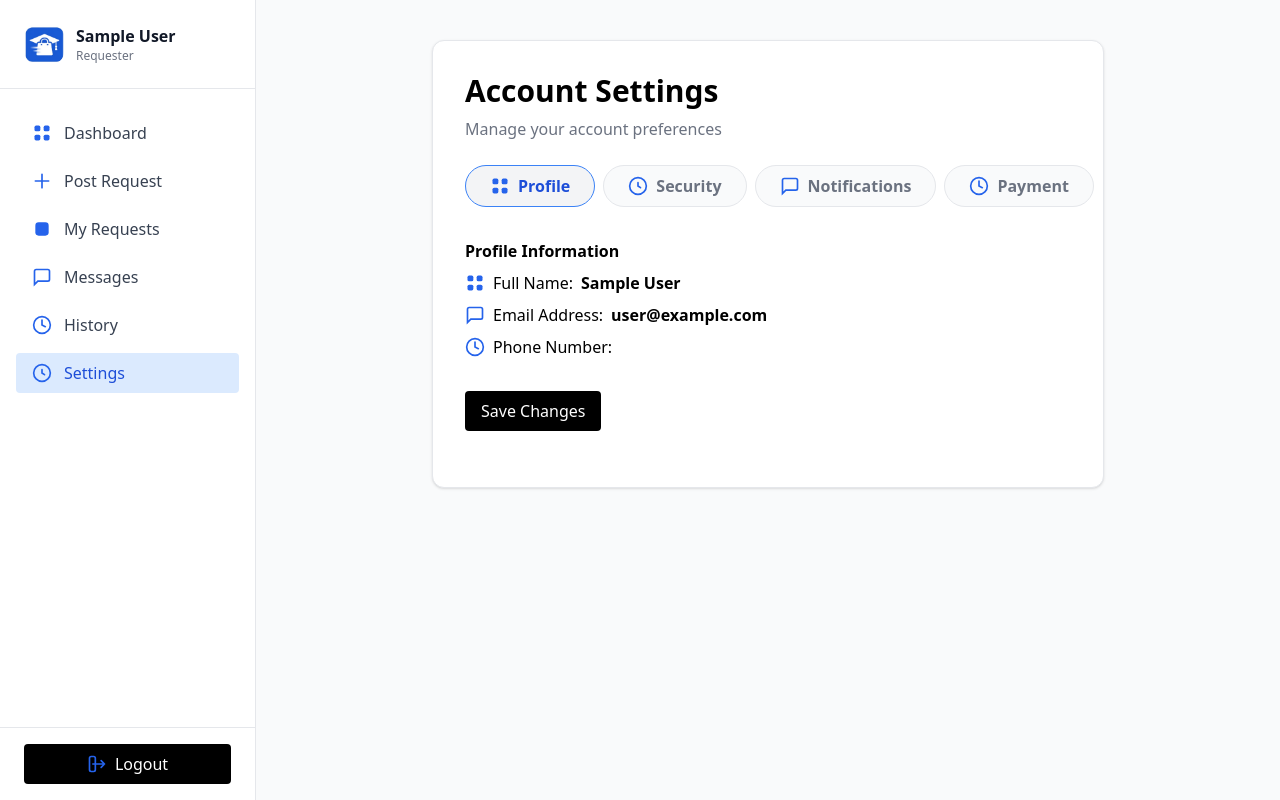
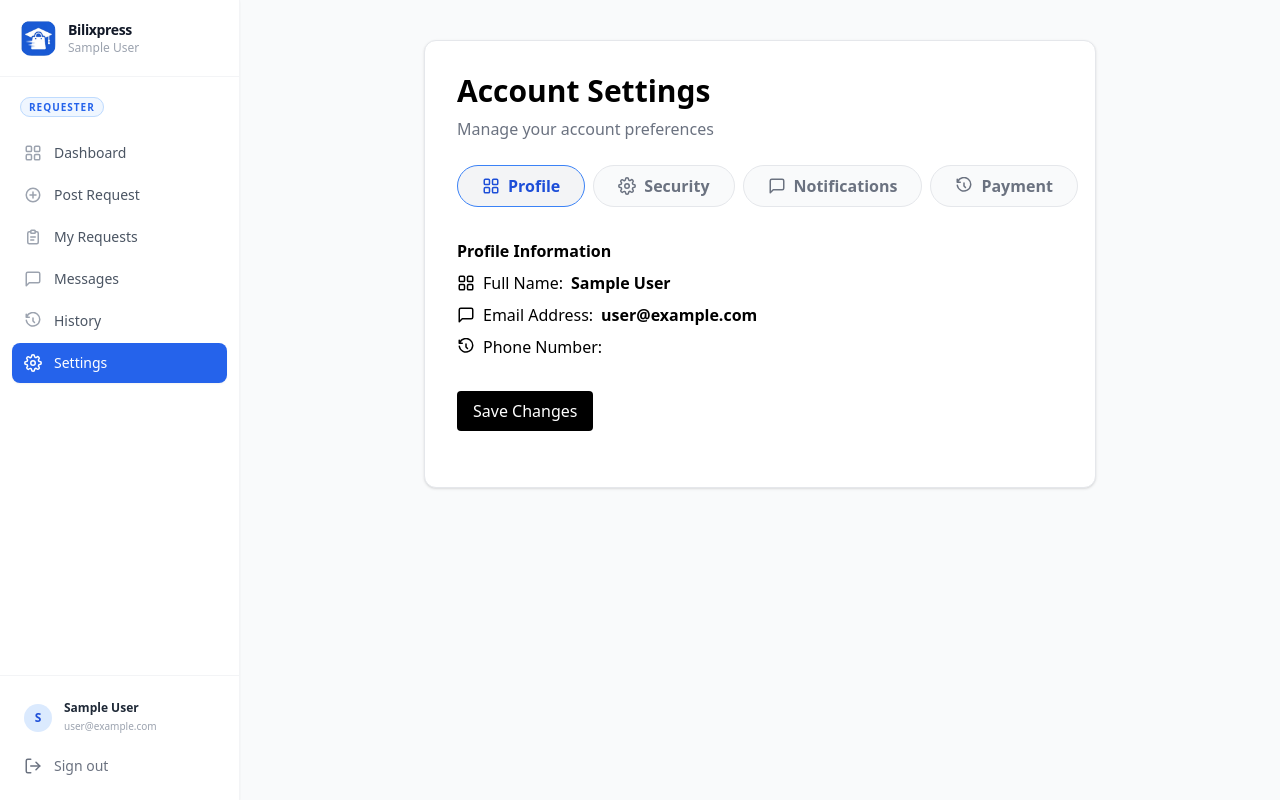
Before and after one commit to 1MS0free/BilixPress, a React (Create React App) app in the folder client/: page /settings in a window 1280 px wide. Built offline with nearby package versions, Linux system fonts and the light colour scheme; no server answers; the database is empty; sample sign-in values are in the browser's storage.

Commit message:
professional look

```diff
--- a/client/src/components/Icon.js
+++ b/client/src/components/Icon.js
@@ -1,30 +1,71 @@
-// src/components/Icon.js
+// src/components/Icon.jsx
 import React from 'react';
 
 const icons = {
   dashboard: (
-    <svg width="20" height="20" fill="none" viewBox="0 0 24 24"><rect x="3" y="3" width="7" height="7" rx="2" fill="#2563eb"/><rect x="14" y="3" width="7" height="7" rx="2" fill="#2563eb"/><rect x="14" y="14" width="7" height="7" rx="2" fill="#2563eb"/><rect x="3" y="14" width="7" height="7" rx="2" fill="#2563eb"/></svg>
+    <svg width="18" height="18" viewBox="0 0 24 24" fill="none" stroke="currentColor" strokeWidth="2" strokeLinecap="round" strokeLinejoin="round">
+      <rect x="3" y="3" width="7" height="7" rx="1.5"/>
+      <rect x="14" y="3" width="7" height="7" rx="1.5"/>
+      <rect x="14" y="14" width="7" height="7" rx="1.5"/>
+      <rect x="3" y="14" width="7" height="7" rx="1.5"/>
+    </svg>
   ),
   post: (
-    <svg width="20" height="20" fill="none" viewBox="0 0 24 24"><path d="M12 4v16m8-8H4" stroke="#2563eb" strokeWidth="2" strokeLinecap="round"/></svg>
+    <svg width="18" height="18" viewBox="0 0 24 24" fill="none" stroke="currentColor" strokeWidth="2" strokeLinecap="round" strokeLinejoin="round">
+      <circle cx="12" cy="12" r="9"/>
+      <path d="M12 8v8M8 12h8"/>
+    </svg>
   ),
   requests: (
-    <svg width="20" height="20" fill="none" viewBox="0 0 24 24"><rect x="4" y="4" width="16" height="16" rx="4" fill="#2563eb"/></svg>
+    <svg width="18" height="18" viewBox="0 0 24 24" fill="none" stroke="currentColor" strokeWidth="2" strokeLinecap="round" strokeLinejoin="round">
+      <path d="M9 5H7a2 2 0 00-2 2v12a2 2 0 002 2h10a2 2 0 002-2V7a2 2 0 00-2-2h-2"/>
+      <rect x="9" y="3" width="6" height="4" rx="1"/>
+      <path d="M9 12h6M9 16h4"/>
+    </svg>
   ),
   messages: (
-    <svg width="20" height="20" fill="none" viewBox="0 0 24 24"><path d="M21 15a2 2 0 01-2 2H7l-4 4V5a2 2 0 012-2h14a2 2 0 012 2z" stroke="#2563eb" strokeWidth="2"/></svg>
+    <svg width="18" height="18" viewBox="0 0 24 24" fill="none" stroke="currentColor" strokeWidth="2" strokeLinecap="round" strokeLinejoin="round">
+      <path d="M21 15a2 2 0 01-2 2H7l-4 4V5a2 2 0 012-2h14a2 2 0 012 2z"/>
+    </svg>
   ),
   history: (
-    <svg width="20" height="20" fill="none" viewBox="0 0 24 24"><circle cx="12" cy="12" r="10" stroke="#2563eb" strokeWidth="2"/><path d="M12 6v6l4 2" stroke="#2563eb" strokeWidth="2" strokeLinecap="round"/></svg>
+    <svg width="18" height="18" viewBox="0 0 24 24" fill="none" stroke="currentColor" strokeWidth="2" strokeLinecap="round" strokeLinejoin="round">
+      <polyline points="12 8 12 12 14 14"/>
+      <path d="M3.05 11a9 9 0 1 0 .5-4.5"/>
+      <polyline points="3 3 3 7 7 7"/>
+    </svg>
   ),
   settings: (
-    <svg width="20" height="20" fill="none" viewBox="0 0 24 24"><circle cx="12" cy="12" r="10" stroke="#2563eb" strokeWidth="2"/><path d="M12 8v4l3 2" stroke="#2563eb" strokeWidth="2" strokeLinecap="round"/></svg>
+    <svg width="18" height="18" viewBox="0 0 24 24" fill="none" stroke="currentColor" strokeWidth="2" strokeLinecap="round" strokeLinejoin="round">
+      <circle cx="12" cy="12" r="3"/>
+      <path d="M19.4 15a1.65 1.65 0 00.33 1.82l.06.06a2 2 0 010 2.83 2 2 0 01-2.83 0l-.06-.06a1.65 1.65 0 00-1.82-.33 1.65 1.65 0 00-1 1.51V21a2 2 0 01-4 0v-.09A1.65 1.65 0 009 19.4a1.65 1.65 0 00-1.82.33l-.06.06a2 2 0 01-2.83-2.83l.06-.06A1.65 1.65 0 004.68 15a1.65 1.65 0 00-1.51-1H3a2 2 0 010-4h.09A1.65 1.65 0 004.6 9a1.65 1.65 0 00-.33-1.82l-.06-.06a2 2 0 012.83-2.83l.06.06A1.65 1.65 0 009 4.68a1.65 1.65 0 001-1.51V3a2 2 0 014 0v.09a1.65 1.65 0 001 1.51 1.65 1.65 0 001.82-.33l.06-.06a2 2 0 012.83 2.83l-.06.06A1.65 1.65 0 0019.4 9a1.65 1.65 0 001.51 1H21a2 2 0 010 4h-.09a1.65 1.65 0 00-1.51 1z"/>
+    </svg>
   ),
   logout: (
-    <svg width="20" height="20" fill="none" viewBox="0 0 24 24"><path d="M17 16l4-4m0 0l-4-4m4 4H7" stroke="#2563eb" strokeWidth="2" strokeLinecap="round" strokeLinejoin="round"/><rect x="3" y="3" width="7" height="18" rx="2" stroke="#2563eb" strokeWidth="2"/></svg>
+    <svg width="18" height="18" viewBox="0 0 24 24" fill="none" stroke="currentColor" strokeWidth="2" strokeLinecap="round" strokeLinejoin="round">
+      <path d="M9 21H5a2 2 0 01-2-2V5a2 2 0 012-2h4"/>
+      <polyline points="16 17 21 12 16 7"/>
+      <line x1="21" y1="12" x2="9" y2="12"/>
+    </svg>
+  ),
+  box: (
+    <svg width="18" height="18" viewBox="0 0 24 24" fill="none" stroke="currentColor" strokeWidth="2" strokeLinecap="round" strokeLinejoin="round">
+      <path d="M21 16V8a2 2 0 00-1-1.73l-7-4a2 2 0 00-2 0l-7 4A2 2 0 003 8v8a2 2 0 001 1.73l7 4a2 2 0 002 0l7-4A2 2 0 0021 16z"/>
+      <polyline points="3.27 6.96 12 12.01 20.73 6.96"/>
+      <line x1="12" y1="22.08" x2="12" y2="12"/>
+    </svg>
+  ),
+  list: (
+    <svg width="18" height="18" viewBox="0 0 24 24" fill="none" stroke="currentColor" strokeWidth="2" strokeLinecap="round" strokeLinejoin="round">
+      <line x1="8" y1="6" x2="21" y2="6"/>
+      <line x1="8" y1="12" x2="21" y2="12"/>
+      <line x1="8" y1="18" x2="21" y2="18"/>
+      <line x1="3" y1="6" x2="3.01" y2="6"/>
+      <line x1="3" y1="12" x2="3.01" y2="12"/>
+      <line x1="3" y1="18" x2="3.01" y2="18"/>
+    </svg>
   ),
 };
 
 const Icon = ({ name }) => icons[name] || null;
-
 export default Icon;
--- a/client/src/components/Sidebar.js
+++ b/client/src/components/Sidebar.js
@@ -7,10 +7,7 @@ import Icon from './Icon';
 import logo from '../assets/logo_webapp.png';
 
 function getNavItems(user) {
-  // ✅ FIX: Check both the user object AND localStorage as a backup
-  const role = user?.role || localStorage.getItem('active_user_role');
-
-  if (role === 'shopper') {
+  if (user?.role === 'shopper') {
     return [
       { label: 'Dashboard',       path: '/dashboard',    icon: 'dashboard' },
       { label: 'Browse Requests', path: '/browse',       icon: 'list'      },
@@ -19,54 +16,40 @@ function getNavItems(user) {
       { label: 'History',         path: '/history',      icon: 'history'   },
       { label: 'Settings',        path: '/settings',     icon: 'settings'  },
     ];
-  } else {
+  }
   return [
     { label: 'Dashboard',    path: '/dashboard',    icon: 'dashboard' },
-      { label: 'Post Request', path: '/post-request',  icon: 'post'      },
-      { label: 'My Requests',  path: '/my-requests',   icon: 'requests'  },
-      { label: 'Messages',     path: '/messages',      icon: 'messages'  },
-      { label: 'History',      path: '/history',       icon: 'history'   },
-      { label: 'Settings',     path: '/settings',      icon: 'settings'  },
+    { label: 'Post Request', path: '/post-request', icon: 'post'      },
+    { label: 'My Requests',  path: '/my-requests',  icon: 'requests'  },
+    { label: 'Messages',     path: '/messages',     icon: 'messages'  },
+    { label: 'History',      path: '/history',      icon: 'history'   },
+    { label: 'Settings',     path: '/settings',     icon: 'settings'  },
   ];
 }
-}
 
-const adminNavItem = { label: 'Admin', path: '/admin', icon: 'settings' };
+const adminNavItem = { label: 'Admin Panel', path: '/admin', icon: 'settings' };
 
 const Sidebar = ({ user }) => {
   const location = useLocation();
   const navigate  = useNavigate();
-
-  // Notification state
   const [hasNewAccepted, setHasNewAccepted] = useState(false);
   const [hasNewMessage,  setHasNewMessage]  = useState(false);
 
   useEffect(() => {
-    if (!user?.uid) return;
-    const role = user?.role || localStorage.getItem('active_user_role');
-
-    if (role !== 'shopper') {
+    if (!user?.uid || user.role === 'shopper') return;
     const q = query(
       collection(db, 'requests'),
       where('requesterId', '==', user.uid),
       where('status', '==', 'Accepted')
     );
-      const unsub = onSnapshot(q, (snap) => {
-        setHasNewAccepted(!snap.empty);
-      });
+    const unsub = onSnapshot(q, (snap) => setHasNewAccepted(!snap.empty));
     return () => unsub();
-    }
   }, [user]);
 
   useEffect(() => {
     if (!user?.uid) return;
-    const q = query(
-      collection(db, 'messages'),
-      where('receiverId', '==', user.uid)
-    );
-    const unsub = onSnapshot(q, (snap) => {
-      setHasNewMessage(!snap.empty);
-    });
+    const q = query(collection(db, 'messages'), where('receiverId', '==', user.uid));
+    const unsub = onSnapshot(q, (snap) => setHasNewMessage(!snap.empty));
     return () => unsub();
   }, [user]);
 
@@ -88,53 +71,61 @@ const Sidebar = ({ user }) => {
     return false;
   };
 
-  // ✅ Get the correct name and role for the UI
-  const displayName = user?.name || user?.displayName || localStorage.getItem('active_user_name') || 'User';
-  const displayRole = user?.role || localStorage.getItem('active_user_role') || 'requester';
+  const navItems = getNavItems(user);
 
   return (
-    <aside className="w-64 min-h-screen bg-white border-r flex flex-col">
-      {/* Brand Section */}
-      <div className="flex items-center px-6 py-6 border-b">
-        <img src={logo} alt="Bilixpress Logo" className="w-10 h-10 rounded-xl mr-3" />
+    <aside className="w-60 min-h-screen bg-white border-r border-gray-100 flex flex-col shadow-sm">
+
+      {/* Brand */}
+      <div className="flex items-center gap-3 px-5 py-5 border-b border-gray-100">
+        <img src={logo} alt="Logo" className="w-9 h-9 rounded-xl object-cover" />
         <div>
-          <div className="font-semibold text-gray-900 truncate w-32">
-            {displayName}
-          </div>
-          <div className="text-xs text-gray-500 capitalize">
-            {displayRole === 'shopper' ? 'Shopper' : user?.isAdmin ? 'Admin' : 'Requester'}
-          </div>
+          <div className="font-bold text-gray-900 text-sm tracking-tight">Bilixpress</div>
+          <div className="text-xs text-gray-400 truncate max-w-[120px]">{user?.name || 'User'}</div>
         </div>
       </div>
 
-      {/* Nav Section */}
-      <nav className="flex-1 px-4 py-6 space-y-2">
-        {getNavItems(user).map(item => (
+      {/* Role badge */}
+      <div className="px-5 pt-4 pb-2">
+        <span className={`text-[10px] font-semibold uppercase tracking-widest px-2 py-0.5 rounded-full
+          ${user?.role === 'shopper'
+            ? 'bg-emerald-50 text-emerald-600 border border-emerald-200'
+            : 'bg-blue-50 text-blue-600 border border-blue-200'}`}>
+          {user?.role === 'shopper' ? 'Shopper' : 'Requester'}
+        </span>
+      </div>
+
+      {/* Nav */}
+      <nav className="flex-1 px-3 py-2 space-y-0.5">
+        {navItems.map(item => {
+          const active = location.pathname === item.path;
+          return (
             <Link
               key={item.path}
               to={item.path}
-            className={`relative flex items-center gap-3 px-4 py-2 rounded hover:bg-blue-50 font-medium transition-colors
-              ${location.pathname === item.path
-                ? 'bg-blue-100 text-blue-700'
-                : 'text-gray-700'}`}
+              className={`relative flex items-center gap-3 px-3 py-2.5 rounded-lg text-sm font-medium transition-all duration-150
+                ${active
+                  ? 'bg-blue-600 text-white shadow-sm'
+                  : 'text-gray-600 hover:bg-gray-50 hover:text-gray-900'}`}
             >
+              <span className={active ? 'text-white' : 'text-gray-400'}>
                 <Icon name={item.icon} />
+              </span>
               {item.label}
-
-            {/* Notification dot */}
               {dotFor(item.path) && (
-              <span className="absolute right-3 top-1/2 -translate-y-1/2 w-2.5 h-2.5 bg-red-500 rounded-full animate-pulse" />
+                <span className="absolute right-3 top-1/2 -translate-y-1/2 w-2 h-2 bg-red-500 rounded-full ring-2 ring-white" />
               )}
             </Link>
-        ))}
+          );
+        })}
 
         {user?.isAdmin && (
           <Link
             to={adminNavItem.path}
-            className={`flex items-center gap-3 px-4 py-2 rounded hover:bg-blue-50 font-medium transition-colors
+            className={`flex items-center gap-3 px-3 py-2.5 rounded-lg text-sm font-medium transition-all
               ${location.pathname === adminNavItem.path
-                ? 'bg-blue-100 text-blue-700'
-                : 'text-gray-700'}`}
+                ? 'bg-blue-600 text-white'
+                : 'text-gray-600 hover:bg-gray-50'}`}
           >
             <Icon name={adminNavItem.icon} />
             {adminNavItem.label}
@@ -142,15 +133,29 @@ const Sidebar = ({ user }) => {
         )}
       </nav>
 
-      {/* Logout Section */}
-      <div className="px-6 py-4 border-t">
+      {/* User + Logout */}
+      <div className="px-3 py-4 border-t border-gray-100 space-y-1">
+        <Link
+          to="/settings"
+          className="flex items-center gap-3 px-3 py-2 rounded-lg text-sm text-gray-600 hover:bg-gray-50 transition"
+        >
+          <div className="w-7 h-7 rounded-full bg-blue-100 text-blue-700 flex items-center justify-center font-bold text-xs">
+            {user?.name?.[0]?.toUpperCase() || 'U'}
+          </div>
+          <div className="flex-1 min-w-0">
+            <div className="text-xs font-semibold text-gray-800 truncate">{user?.name || 'User'}</div>
+            <div className="text-[10px] text-gray-400 truncate">{user?.email || ''}</div>
+          </div>
+        </Link>
         <button
           onClick={handleLogout}
-          className="w-full flex items-center gap-2 justify-center bg-black hover:bg-gray-800 text-white py-2 rounded font-medium transition-colors duration-150"
+          className="w-full flex items-center gap-3 px-3 py-2 rounded-lg text-sm text-gray-500 hover:bg-red-50 hover:text-red-600 transition font-medium"
         >
-          <Icon name="logout" /> Logout
+          <Icon name="logout" />
+          Sign out
         </button>
       </div>
+
     </aside>
   );
 };
```
Also changed, not shown: client/src/pages/Dashboard.js (+197 -110 lines). Lines whose indentation alone changed are shown as unchanged.
